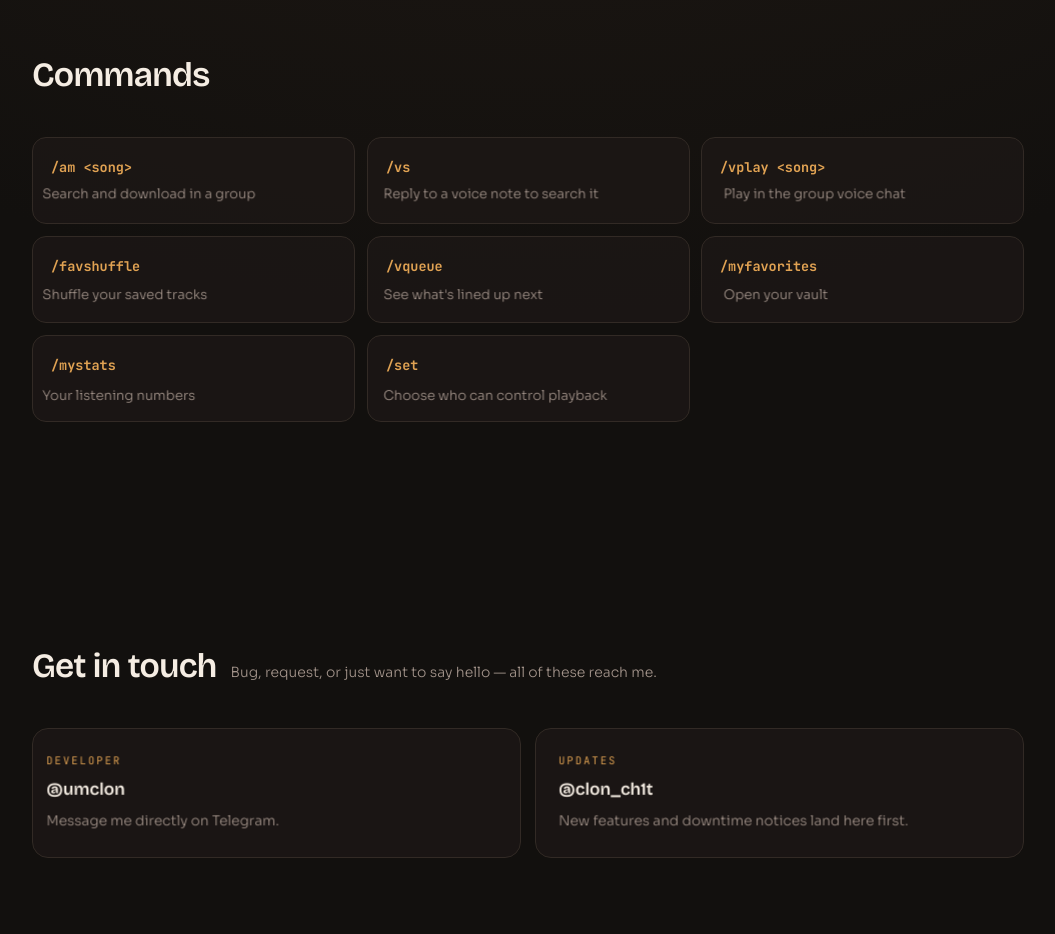
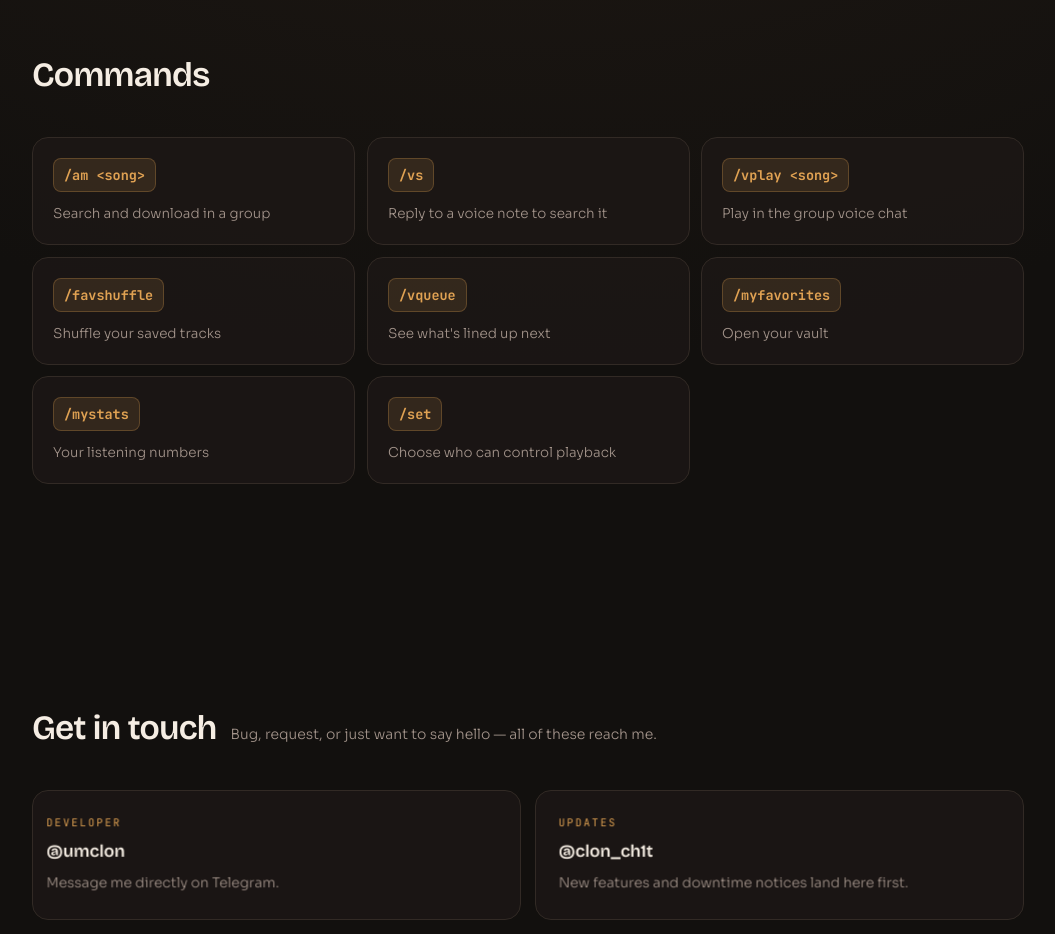
Before and after one commit to makwanaj789-sys/aartimusic-site, a plain HTML site: page index.html in a window 1280 px wide. Shown: the part 2360-3294 px from the top of the page, without its empty margins (112-1167 px from the left). Drawn offline with nearby package versions, Linux system fonts and the light colour scheme; animation ran at ten frames a second.

Commit message:
Update style.css

```diff
--- a/css/style.css
+++ b/css/style.css
@@ -248,14 +248,67 @@ body{
    COMMANDS
    ============================================================ */
 .cmd-grid{ perspective:1000px; display:grid; grid-template-columns:repeat(auto-fit,minmax(250px,1fr)); gap:12px; }
+
 .cmd{
-  border:1px solid var(--line); border-radius:14px;
-  padding:16px 18px; background:var(--surface);
-  transition:border-color .3s var(--ease), transform .3s var(--ease);
+  position:relative; overflow:hidden;
+  border:1px solid var(--line); border-radius:var(--radius);
+  padding:20px 20px 18px; background:var(--surface);
+  transition:border-color .35s var(--ease), background-color .35s var(--ease);
 }
-.cmd:hover{ border-color:var(--flame); }
-.cmd code{ font-size:13.5px; font-weight:700; color:var(--flame); }
-.cmd span{ display:block; margin-top:5px; font-size:13px; color:var(--mist); }
+
+/* a band of light sweeps across on hover */
+.cmd::before{
+  content:''; position:absolute; inset:0;
+  background:linear-gradient(105deg,
+    transparent 30%,
+    color-mix(in srgb, var(--flame) 22%, transparent) 50%,
+    transparent 70%);
+  transform:translateX(-120%);
+  transition:transform .8s var(--ease);
+  pointer-events:none;
+}
+.cmd:hover::before{ transform:translateX(120%); }
+
+/* the accent bar down the left grows in */
+.cmd::after{
+  content:''; position:absolute; left:0; top:16%; bottom:16%;
+  width:2px; border-radius:2px;
+  background:linear-gradient(var(--flame-hot), var(--ember));
+  transform:scaleY(0); transform-origin:center;
+  transition:transform .4s var(--ease);
+}
+.cmd:hover::after{ transform:scaleY(1); }
+
+.cmd:hover{
+  border-color:color-mix(in srgb, var(--flame) 55%, var(--line));
+  background:color-mix(in srgb, var(--flame) 7%, var(--surface));
+}
+
+/* the command itself sits in a chip */
+.cmd code{
+  display:inline-block;
+  font-size:13.5px; font-weight:700; color:var(--flame);
+  background:color-mix(in srgb, var(--flame) 13%, transparent);
+  border:1px solid color-mix(in srgb, var(--flame) 26%, transparent);
+  border-radius:8px; padding:5px 10px;
+  transition:background-color .35s var(--ease), border-color .35s var(--ease);
+}
+.cmd:hover code{
+  background:color-mix(in srgb, var(--flame) 22%, transparent);
+  border-color:color-mix(in srgb, var(--flame) 48%, transparent);
+}
+.cmd span{ display:block; margin-top:11px; font-size:13.5px; color:var(--mist); }
+
+/* ============================================================
+   SCROLL REVEAL
+   Elements marked data-reveal ease in as they enter the view.
+   js/reveal.js adds .is-in and staggers the delay.
+   ============================================================ */
+[data-reveal]{
+  opacity:0; transform:translateY(22px);
+  transition:opacity .75s var(--ease), transform .75s var(--ease);
+}
+[data-reveal].is-in{ opacity:1; transform:none; }
 
 /* ============================================================
    CONTACT
@@ -334,4 +387,5 @@ body{
   *{ animation-duration:.01ms !important; transition-duration:.01ms !important; }
   html{ scroll-behavior:auto; }
   #ring{ display:none; }
+  [data-reveal]{ opacity:1 !important; transform:none !important; }
 }
```
